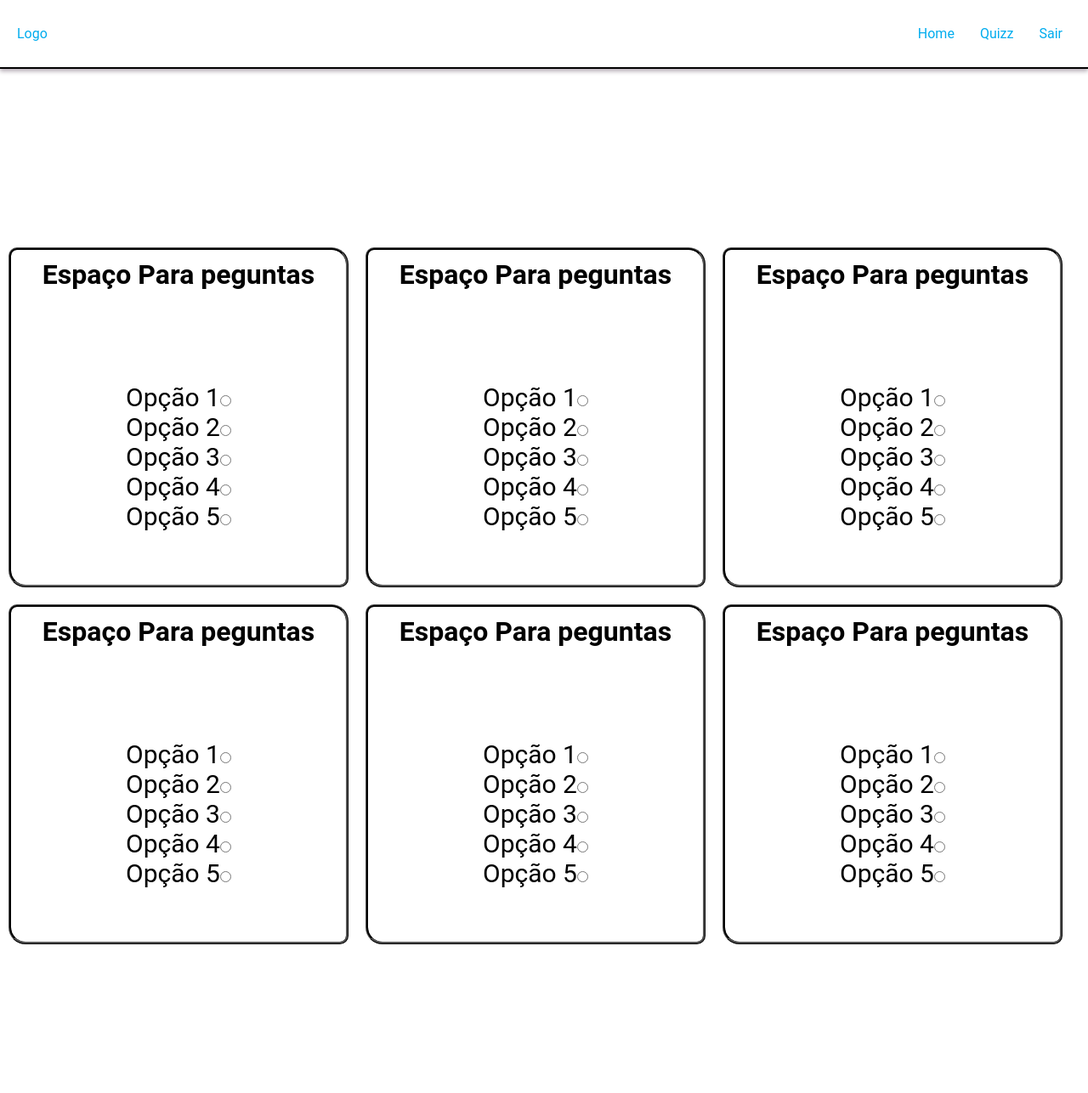
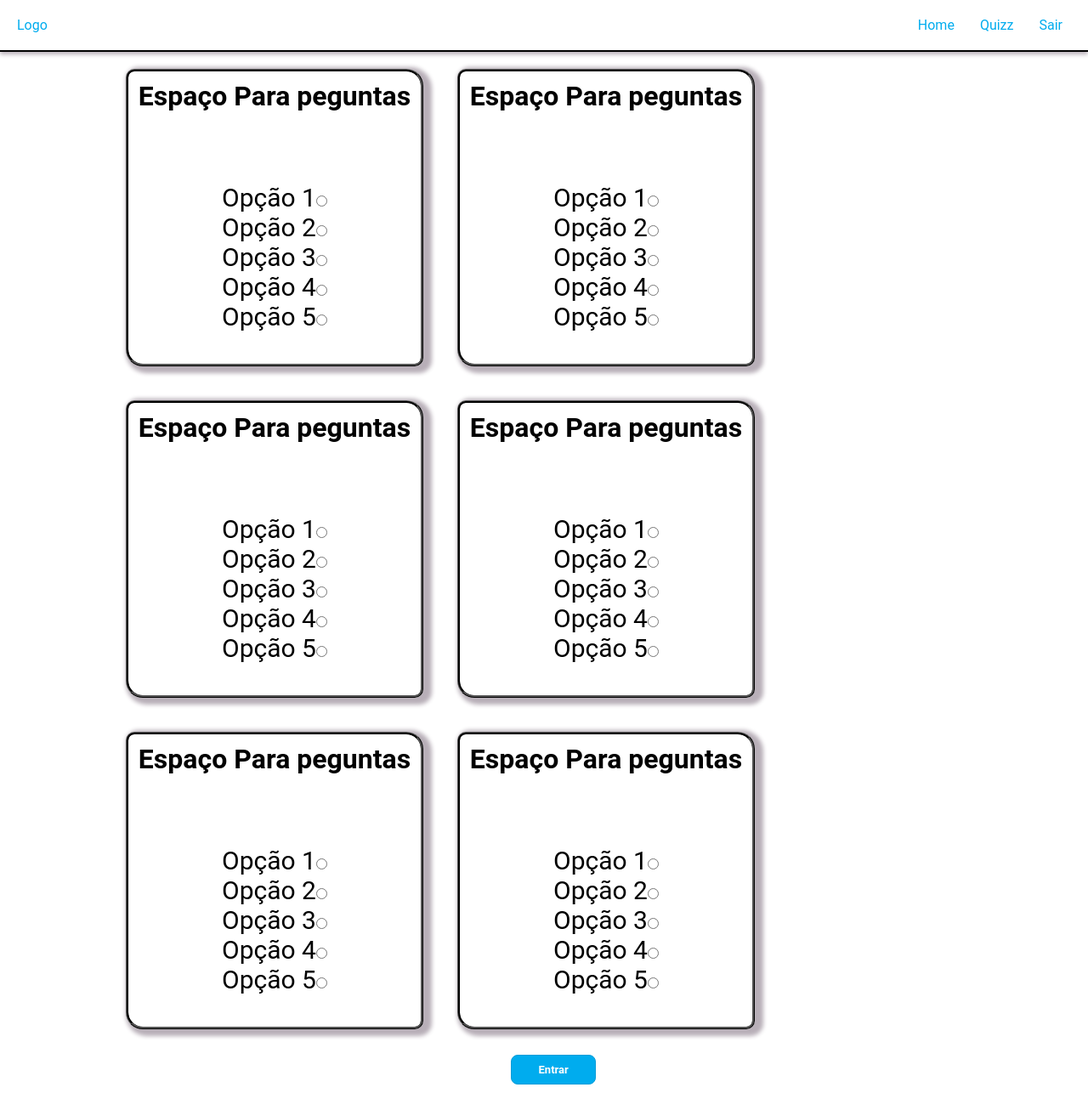
Before and after one commit to camilacasimiro/desafio-trainee-loopis, a React (Create React App) app: page /quizz in a window 1280 px wide. Shown: the whole page at 85% size. Before the commit the page ends 1111 px from the top, so only its background shows below. Built offline with nearby package versions, Linux system fonts and the light colour scheme.

Commit message:
Modificadas as paginas formulario.jsx,index.js e style.css de Quizz

```diff
--- a/src/pages/Quizz/ComponentQuizz/Formulario.jsx
+++ b/src/pages/Quizz/ComponentQuizz/Formulario.jsx
@@ -1,10 +1,9 @@
 
 function Formulario() {
     return (
-        <form >
             <div className='CardQuestions' >
                 <h1 className='textoDentrodoCard' >Espaço Para peguntas</h1>
-                <ul className='esteticaforms'>
+                <ul className='esteticaformulario'>
                     <li>
                         <label for="">Opção 1</label>
                         <input type="radio" name="" value="" />
@@ -23,7 +22,6 @@ function Formulario() {
                     </li>
                 </ul>
             </div>
-        </form>
     )
 }
 export default Formulario
--- a/src/pages/Quizz/index.js
+++ b/src/pages/Quizz/index.js
@@ -10,17 +10,17 @@ function Quizz() {
     return (
         <>
             <header className="header">
-                <a href="/">Logo</a>
+                <a to="">Logo</a>
                 <nav>
                     <ul className="menu">
-                        <li><a href="/">Home</a></li>
-                        <li><a href="/">Quizz</a></li>
-                        <li><a href="/">Sair</a></li>
+                        <li><a to="">Home</a></li>
+                        <li><a to="">Quizz</a></li>
+                        <li><a to="">Sair</a></li>
                     </ul>
                 </nav>
             </header>
             <div>
-                <form >
+                <form>
                     <div className="EtruturaDosFormularios" >
                         <Formulario></Formulario>
                         <Formulario></Formulario>
@@ -31,6 +31,11 @@ function Quizz() {
                     </div>
                 </form>
             </div>
+            <div id="locbutton" >
+            <Link to="/perfil">
+                <button type="submit" >Entrar</button>
+            </Link>
+            </div>
         </>
     );
 }
--- a/src/pages/Quizz/style.css
+++ b/src/pages/Quizz/style.css
@@ -1,3 +1,6 @@
+*{
+  box-sizing: border-box;
+}
 l,li,p {
   margin: 0px;
   padding: 0px;
@@ -32,23 +35,20 @@ a {
   }
 
   .menu li a {
-    display: block;
     padding: 10px;
   }
 
 .CardQuestions {
-    margin: 10px;
-    width: 400px;
-    height: 400px;
+    margin: 20px;
+    width: 350px;
+    height: 350px;
 
     border: 1px solid black;
     border-style: ridge ;
     border-width: medium;
     border-radius: 10px 20px;
+    box-shadow: 5px 3px 5px 5px rgba(184,175,184,1);
 
-
-
-    transform: translate(0, 50%);
     align-items: center;
     display:flex;
     flex-direction: column;
@@ -56,15 +56,16 @@ a {
 
 }
 .EtruturaDosFormularios{
-  margin: auto;
+  margin-left:10% ;
 
   display: flex;
   flex-direction: row ;
   flex-wrap: wrap;
 
 
+
 }
-.esteticaforms {
+.esteticaformulario {
     text-align: center;
     font-family: 'Roboto', sans-serif;
     font-size: 30px;
@@ -83,22 +84,14 @@ a {
 
 .button {
     width: 200px;
-    height: 90px;
+    height: 200px;
     border-radius: 8px;
-    border: 1px solid #049cd8;
-    background-color: #00ACEE;
-
-    box-sizing: border-box;
-
-
-    font-size: 13px;
-    font-weight: bold;
-    color: #FDFDFD;
-    text-align: center;
-    margin-left: 1000px ;
-
-
-    transition: background-color 0.2s;
-    cursor: pointer;
+    position:absolute;
+    bottom:0;
+    width:100%;
+    margin-left:30% ;
 
 }
+#locbutton{
+  margin-left: 41.5% ;
+}
```
Lines whose indentation alone changed are shown as unchanged.
